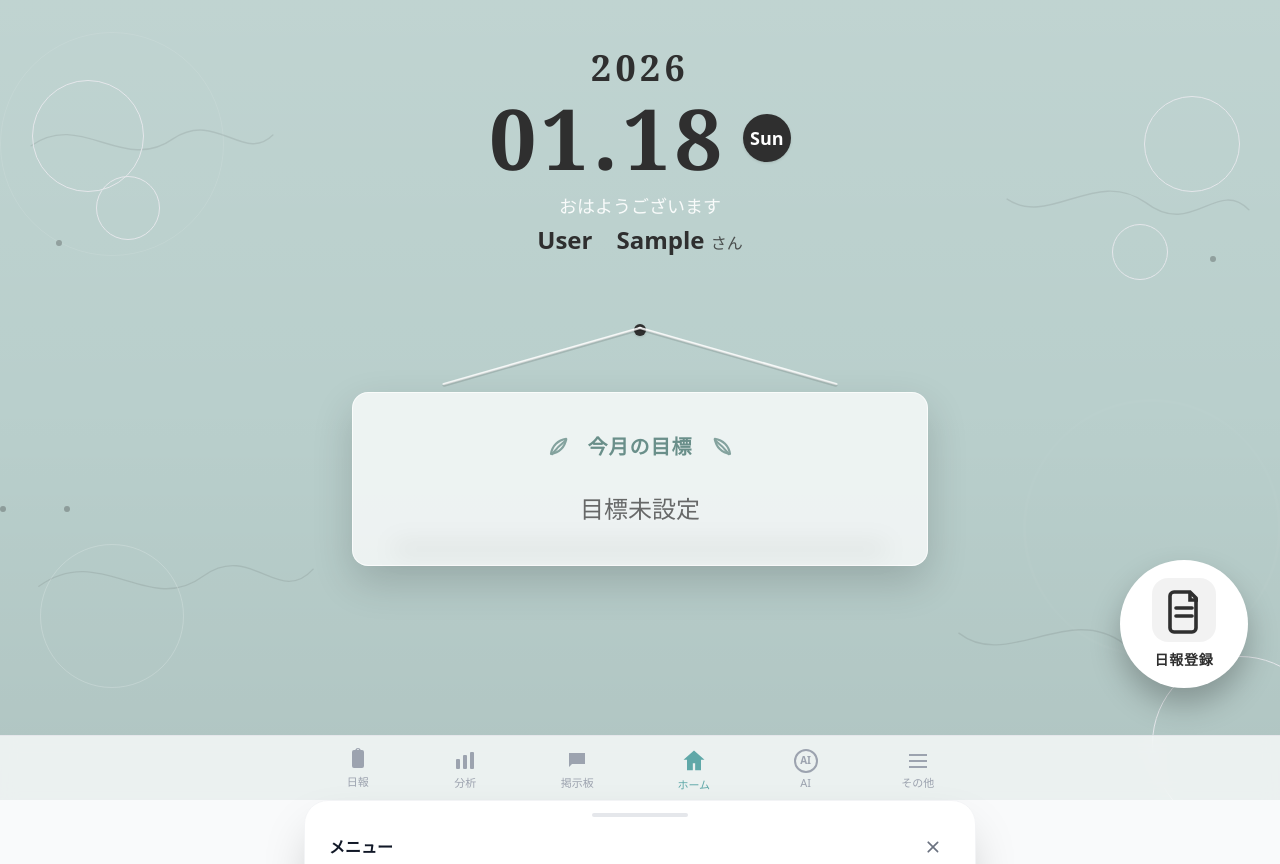
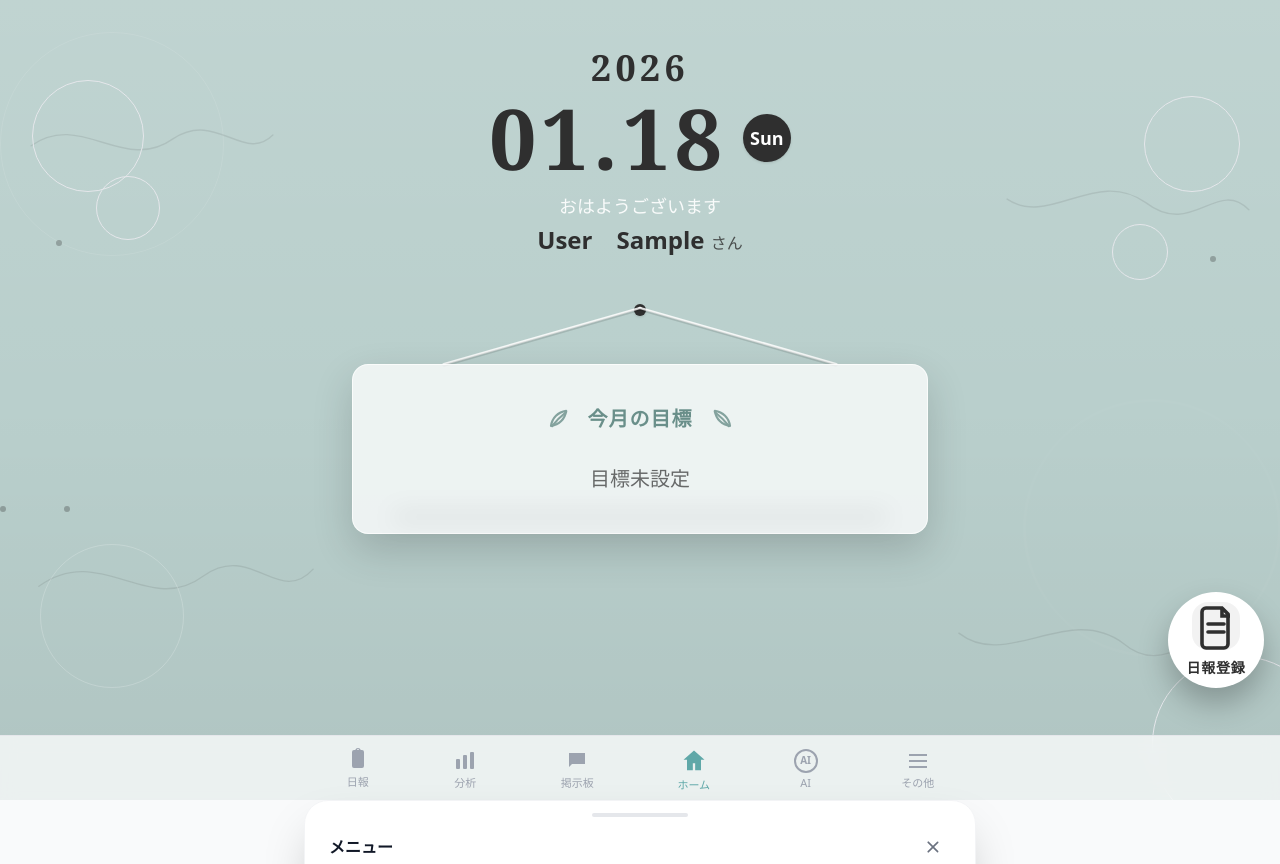
Before and after one commit to StericottoAlpha/C3, a Django app: page / in a window 1280 px wide. Run offline with Django 5.2, Linux system fonts and the light colour scheme; the visitor is signed in with stand-in values (Sample User, id 1); some libraries are stand-ins or nearby versions.

Commit message:
[fix] ホーム画面のUI

```diff
--- a/common/templates/base.html
+++ b/common/templates/base.html
@@ -3,7 +3,7 @@
 <head>
     <meta charset="UTF-8">
     <meta name="viewport" content="width=device-width, initial-scale=1.0">
-    <title>{% block title %}C3 ステリコットα{% endblock %}</title>
+    <title>{% block title %}GenbaNote{% endblock %}</title>
 
     <!-- Favicon -->
     <link rel="icon" type="image/png" href="/static/common/icons/icon-192x192.png">
@@ -13,7 +13,7 @@
     <meta name="theme-color" content="#5fa8a8">
     <meta name="apple-mobile-web-app-capable" content="yes">
     <meta name="apple-mobile-web-app-status-bar-style" content="default">
-    <meta name="apple-mobile-web-app-title" content="ステリコットα">
+    <meta name="apple-mobile-web-app-title" content="GenbaNote">
     <link rel="apple-touch-icon" href="/static/common/icons/icon-192x192.png">
 
     <!-- Tailwind CSS CDN -->
--- a/common/templates/common/index.html
+++ b/common/templates/common/index.html
@@ -1,6 +1,6 @@
 {% extends "base.html" %}
 
-{% block title %}C3 ステリコットα{% endblock %}
+{% block title %}GenbaNote{% endblock %}
 
 {% block content %}
 <div class="min-h-screen relative overflow-hidden bg-[#b9cfcc] pb-28">
@@ -82,12 +82,12 @@
     </p>
   </div>
 
-  <div class="relative z-10 mt-10 flex justify-center px-6">
+  <div class="relative z-10 mt-5 flex justify-center px-6">
     <div class="relative w-full max-w-xl">
 
       <div class="relative h-24">
         <div class="absolute left-1/2 top-7 -translate-x-1/2">
-          <div class="w-3 h-3 rounded-full bg-[#2f2f2f] shadow"></div>
+          <div class="w-3 h-3 rounded-full bg-[#2f2f2f] shadow"></div> <!--black point-->
         </div>
 
         <svg class="absolute inset-x-0 top-0 h-24 w-full pointer-events-none" viewBox="0 0 1000 240" preserveAspectRatio="none">
@@ -98,7 +98,7 @@
         </svg>
       </div>
 
-      <div class="relative mx-auto w-full rounded-2xl bg-white/75 shadow-[0_16px_40px_rgba(0,0,0,0.16)] border border-white/70">
+      <div class="relative -top-2 mx-auto w-full rounded-2xl bg-white/75 shadow-[0_16px_40px_rgba(0,0,0,0.16)] border border-white/70">
 
         <div class="px-10 py-10 text-center">
             <div class="flex items-center justify-center gap-4 text-[#6a8f8a] font-bold text-xl">
@@ -115,7 +115,7 @@
                 </svg>
             </div>
 
-          <div class="mt-8 text-2xl text-[#2f2f2f] font-medium px-6">
+          <div class="mt-8 text-xl text-[#2f2f2f] font-medium px-6">
             {% if monthly_goal and monthly_goal.goal_text %}
               {{ monthly_goal.goal_text|linebreaksbr }}
             {% else %}
@@ -135,9 +135,9 @@
   </div>
 
   <a href="/report/register/"
-     class="fixed right-8 bottom-28 w-32 h-32 rounded-full bg-white shadow-[0_16px_30px_rgba(0,0,0,0.25)]
+     class="fixed right-4 bottom-28 w-24 h-24 rounded-full bg-white shadow-[0_16px_30px_rgba(0,0,0,0.25)]
             flex flex-col items-center justify-center z-20">
-    <div class="w-16 h-16 rounded-2xl bg-black/5 flex items-center justify-center mb-2">
+    <div class="w-12 h-12 rounded-2xl bg-black/5 flex items-center justify-center mb-2">
       <svg class="w-12 h-12 text-[#2f2f2f]" viewBox="0 0 24 24" fill="none">
         <path d="M7 3h8l3 3v15a2 2 0 0 1-2 2H7a2 2 0 0 1-2-2V5a2 2 0 0 1 2-2Z" stroke="currentColor" stroke-width="1.8"/>
         <path d="M15 3v4h4" stroke="currentColor" stroke-width="1.8"/>
```
